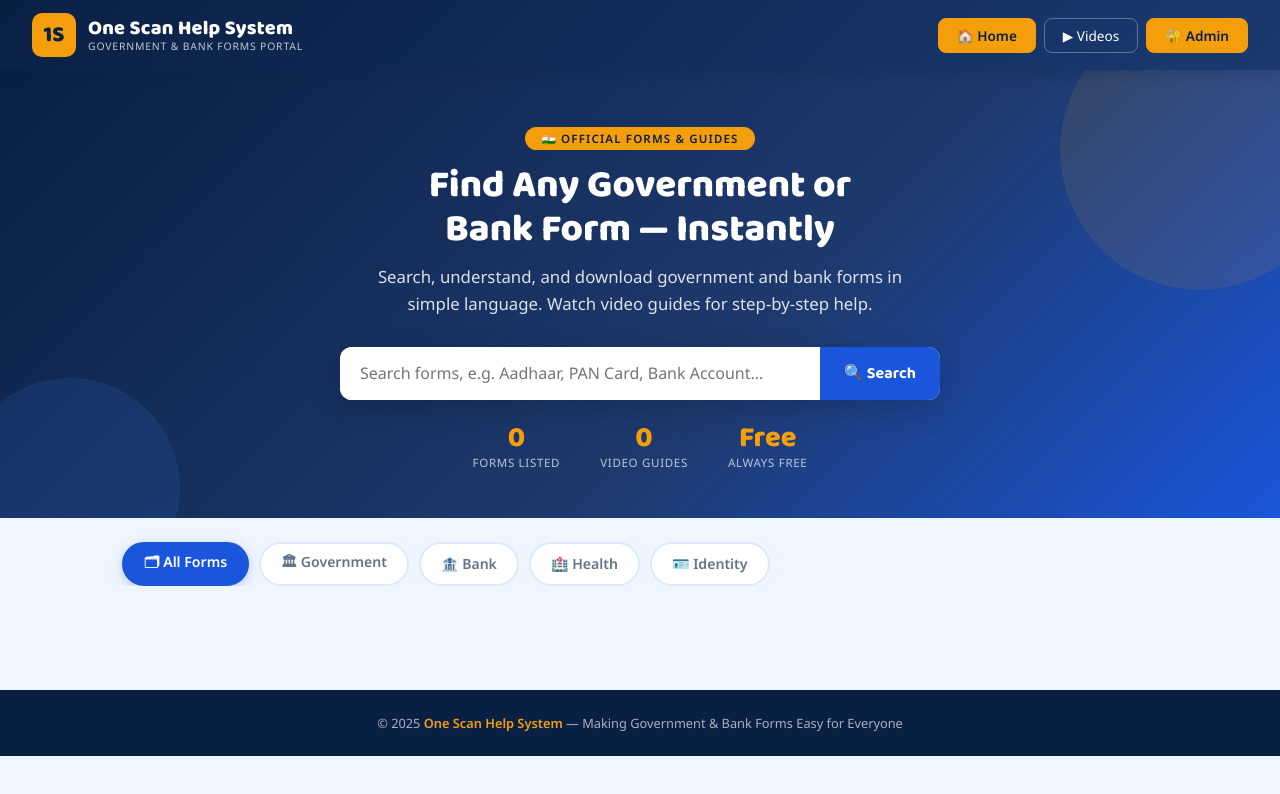
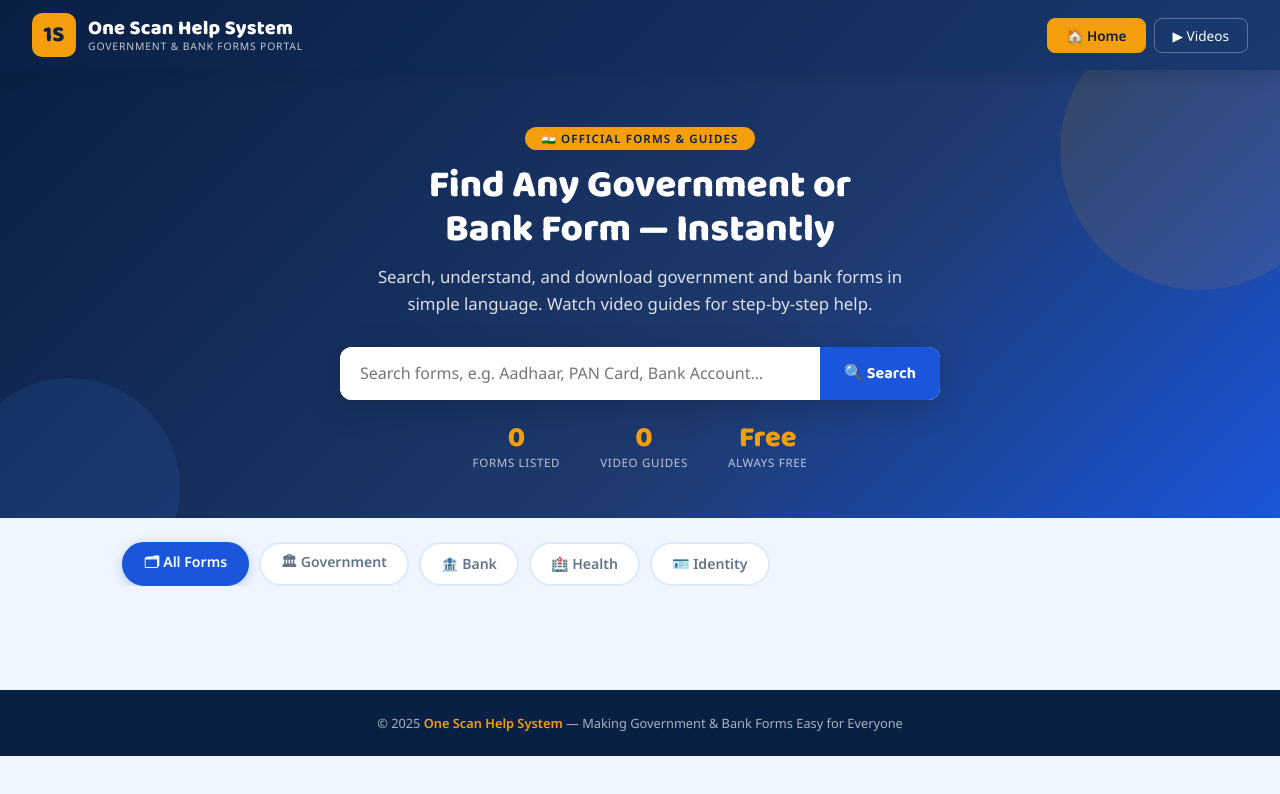
Before and after one commit to psatish0402-lab/one-scan-help-system, a website: page public/index.html in a window 1280 px wide. Drawn offline with Linux system fonts and the light colour scheme; no server answers.

Commit message:
Remove admin login button from public header

```diff
--- a/public/index.html
+++ b/public/index.html
@@ -22,7 +22,6 @@
   <div class="header-nav">
     <button class="nav-btn active" onclick="showPage('home')">🏠 Home</button>
     <button class="nav-btn" onclick="showPage('videos')">▶ Videos</button>
-    <a href="/admin" class="nav-btn admin-btn" style="text-decoration:none;">🔐 Admin</a>
   </div>
 </header>
 
```
